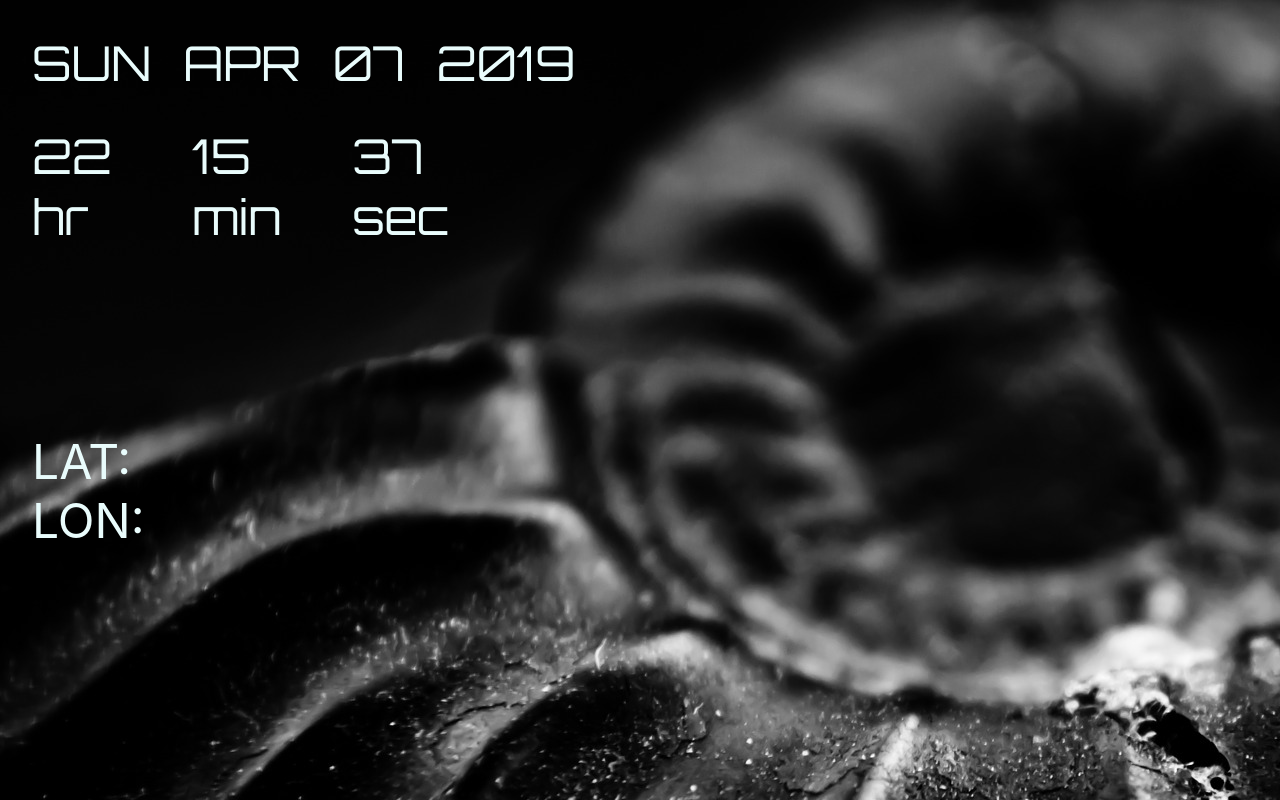
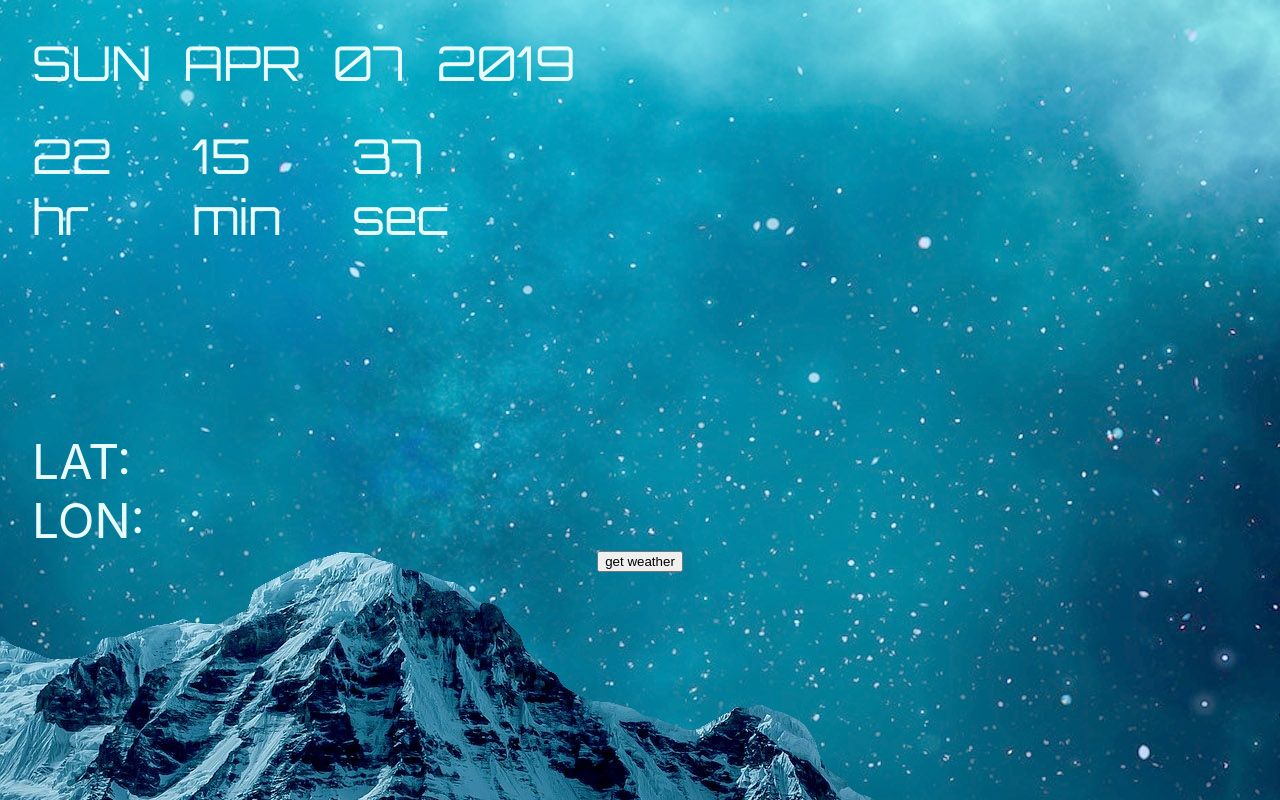
Before and after one commit to EdTimmer/apipractice, a React (Create React App) app: page / in a window 1280 px wide. Built offline with nearby package versions, Linux system fonts and the light colour scheme; no server answers.

Commit message:
working on getting weather

```diff
--- a/package.json
+++ b/package.json
@@ -3,10 +3,13 @@
   "version": "0.1.0",
   "private": true,
   "dependencies": {
+    "dotenv": "^7.0.0",
     "moment": "^2.24.0",
     "react": "^16.8.6",
     "react-dom": "^16.8.6",
-    "react-scripts": "2.1.8"
+    "react-scripts": "2.1.8",
+    "request": "^2.88.0",
+    "unsplash-api": "^1.2.0"
   },
   "scripts": {
     "start": "react-scripts start",
--- a/src/App.css
+++ b/src/App.css
@@ -4,7 +4,7 @@
   flex-direction: column;
   text-align: center;
   justify-content: left;
-  background-image: url("./images/fossil.jpg");
+  background-image: url("./images/snow.jpg");
   height: 100vh;
   color: rgb(233, 252, 252);
 }
--- a/src/components/App.js
+++ b/src/components/App.js
@@ -3,13 +3,33 @@ import '../App.css';
 
 import Clock from './Clock';
 import Position from './Position';
+import Weather from './Weather';
 
 class App extends Component {
+  state = {
+    lat: undefined,
+    lon: undefined,
+    errorMessage: ""
+  }
+
+  componentDidMount() {
+    console.log('props in componentDidMount: ', this.props )
+    window.navigator.geolocation.getCurrentPosition(
+      position => this.setState({
+        lat: position.coords.latitude,
+        lon: position.coords.longitude
+      }),
+      err => this.setState({ errorMessage: err.message})
+    )
+  }
   render() {
+    console.log(this.props)
+    const { lat, lon } = this.state;
     return (
       <div className="App">
         <Clock />
         <Position />
+        <Weather lat={lat} lon={lon} />
       </div>
     );
   }
--- a/src/components/Position.js
+++ b/src/components/Position.js
@@ -4,8 +4,9 @@ class Position extends React.Component {
   state = {
     lat: "",
     lon: "",
-    errorMessage: ""
+    errorMessage: "",
   }
+
 
   componentDidMount() {
     window.navigator.geolocation.getCurrentPosition(
--- /dev/null
+++ b/src/components/Weather.js
@@ -0,0 +1,101 @@
+import React from 'react';
+
+const API_KEY = "5abd98ed849a5414b5960c496cc31a3d";
+
+class Weather extends React.Component {
+  state = {
+    lat: undefined,
+    lon: undefined,
+    errorMessage: "",
+    temperature: undefined,
+    city: undefined,
+    country: undefined,
+    humidity: undefined,
+    description: undefined,
+    error: undefined
+  }
+
+
+  componentDidMount() {
+    // window.navigator.geolocation.getCurrentPosition(
+    //   position => this.setState({
+    //     lat: position.coords.latitude,
+    //     lon: position.coords.longitude
+    //   }),
+    //   err => this.setState({ errorMessage: err.message})
+    // )
+    // .then(() => {
+      fetch(`http://api.openweathermap.org/data/2.5/weather?lat=${this.props.lat}&lon=${this.props.lon}&appid=${API_KEY}&units=metric`)
+      .then((res) => res.json())
+      .then((data) => console.log('data in the componentDidMount is: ', data))
+      // const data = api_call.json();
+    // })
+    // console.log(this.state.lat)
+    // .then(() => this.getWeather())
+  }
+
+
+
+
+  getLocation = async () => {
+    await window.navigator.geolocation.getCurrentPosition(
+      position => this.setState({
+        lat: position.coords.latitude,
+        lon: position.coords.longitude
+      }),
+      err => this.setState({ errorMessage: err.message})
+    )
+  }
+
+  getWeather = async () => {
+
+    // e.preventDefault();
+    // const city = e.target.elements.city.value;
+    // const country = e.target.elements.country.value;
+    const api_call = await fetch(`http://api.openweathermap.org/data/2.5/weather?lat=${this.state.lat}&lon=${this.state.lon}&appid=${API_KEY}&units=metric`);
+    const data = await api_call.json();
+    console.log('data is: ', data)
+  }
+
+  render() {
+    return (
+      <div>
+
+        <button onClick={this.getWeather}>get weather</button>
+      </div>
+    )
+  }
+}
+
+export default Weather;
+
+/*
+componentDidMount() {
+    let cachedLat = localStorage.getItem(‘latitude’);
+    let cachedLon = localStorage.getItem(‘longitude’);
+    cachedLat ?
+     this.setCoordsFromLocalStorage(cachedLat, cachedLon) :
+     this.getCoords();
+   }
+
+   getCoords() {
+    if (window.navigator.geolocation) {
+     navigator.geolocation.getCurrentPosition((position) => {
+      localStorage.setItem(‘latitude’, position.coords.latitude);
+      localStorage.setItem(‘longitude’, position.coords.longitude);
+      this.callWeatherApi(position.coords.latitude,
+                          position.coords.longitude,
+                          “geo”)
+      .then(res => this.setState({ response: res.express }))
+      .catch(err => console.log(err));
+    }, (error) => {
+     this.setState({
+      error: error.message,
+     });
+    });
+    }
+   }
+
+  localStorage.setItem(‘latitude’, position.coords.latitude);
+  localStorage.setItem(‘longitude’, position.coords.longitude);
+*/
```
Also changed, not shown: src/images/snow.jpg (added), 1 other file (tests, documents, lock files or other folders).
